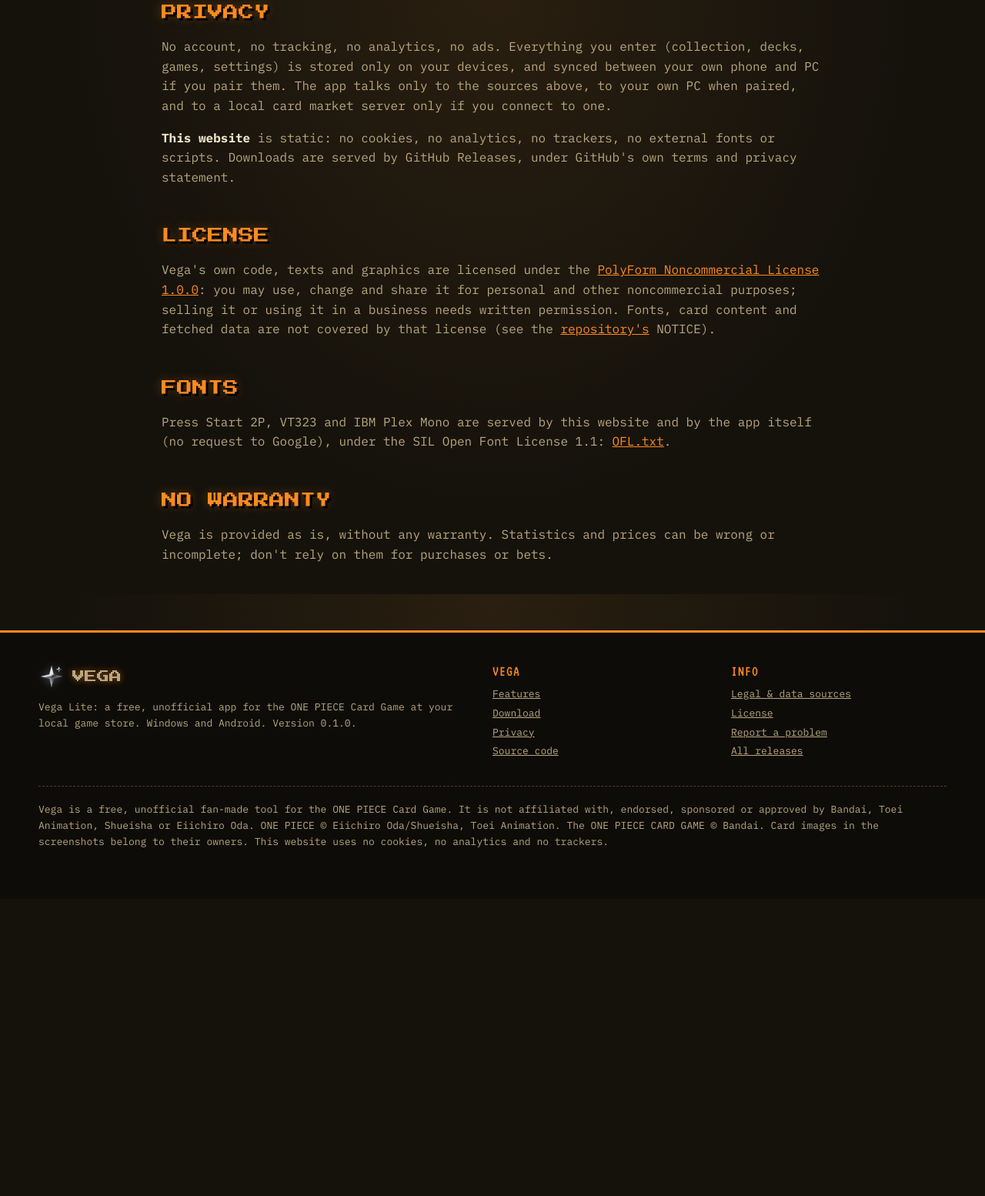
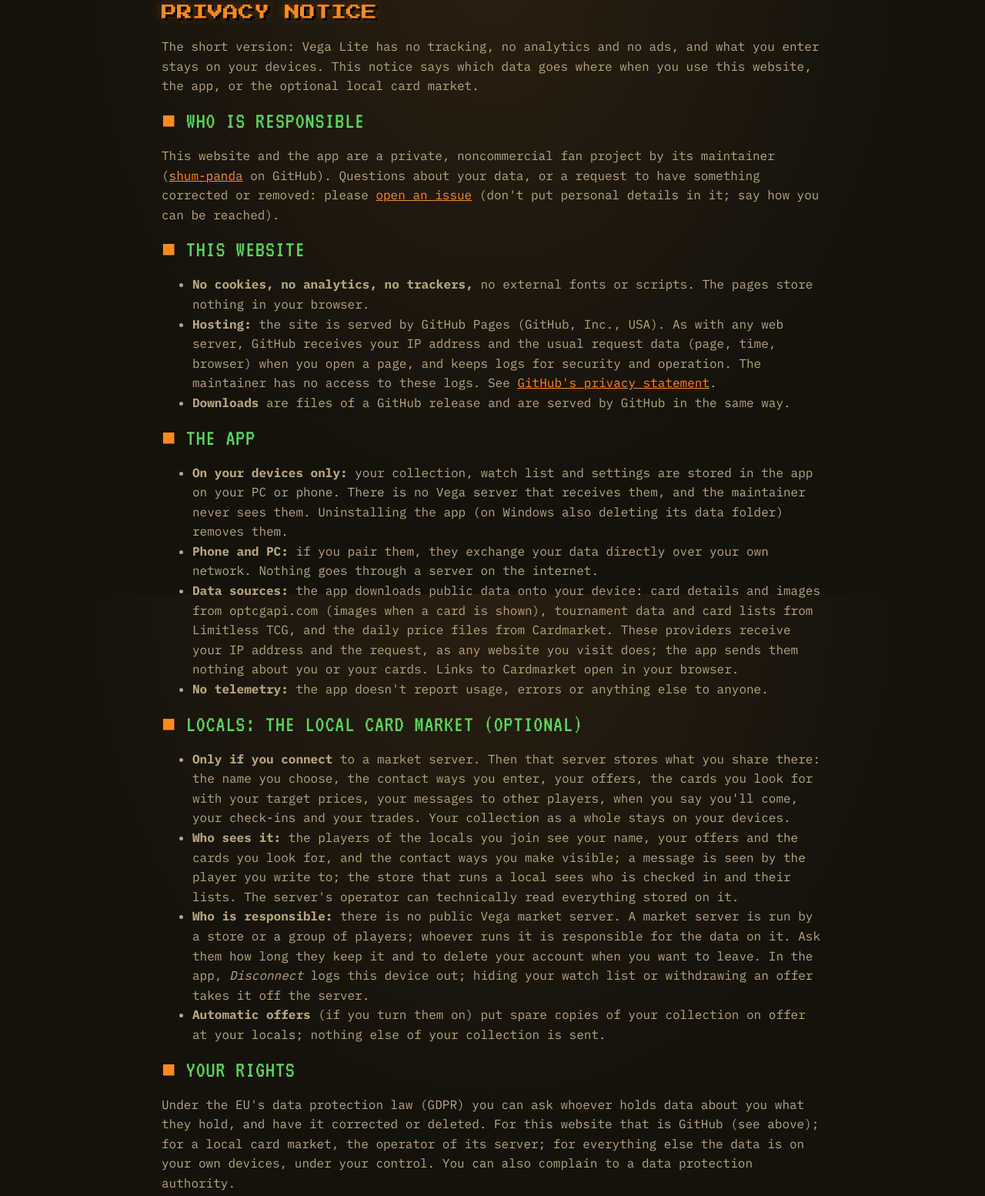
Before and after one commit to shum-panda/local, a plain HTML site: page docs/legal.html in a window 1280 px wide. Shown: the part 1628-3182 px from the top of the page at 77% size. Before the commit the page ends 2796 px from the top, so only its background shows below. Drawn offline with Linux system fonts and the light colour scheme.

Commit message:
Privacy notice on the legal page: this website (GitHub Pages), the app, the optional local card market, your rights
Co-Authored-By: Claude <noreply@anthropic.com>
Claude-Session: https://claude.ai/code/session_01MALWj4FnxNUZmmMV98eS16

```diff
--- a/docs/legal.html
+++ b/docs/legal.html
@@ -4,11 +4,11 @@
 <meta charset="utf-8">
 <meta name="viewport" content="width=device-width, initial-scale=1">
 <title>Legal · Vega</title>
-<meta name="description" content="Vega is an unofficial fan project. Trademarks, data sources and their terms, license, fonts and privacy.">
+<meta name="description" content="Vega Lite is an unofficial fan project. Privacy notice, trademarks, data sources and their terms, license and fonts.">
 <meta name="theme-color" content="#15120C">
 <meta name="referrer" content="no-referrer">
 <meta property="og:title" content="Legal · Vega">
-<meta property="og:description" content="Vega is an unofficial fan project. Trademarks, data sources and their terms, license, fonts and privacy.">
+<meta property="og:description" content="Vega Lite is an unofficial fan project. Privacy notice, trademarks, data sources and their terms, license and fonts.">
 <meta property="og:image" content="assets/img/vega-512.png">
 <link rel="icon" type="image/png" sizes="32x32" href="assets/img/vega-32.png">
 <link rel="apple-touch-icon" href="assets/img/vega-192.png">
@@ -64,12 +64,58 @@
       Collection, decks and games stay on your devices. No money moves through Vega. There's no public Vega market server yet;
       whoever runs one is responsible for it.</p>
 
-    <h2 id="privacy">Privacy</h2>
-    <p>No account, no tracking, no analytics, no ads. Everything you enter (collection, decks, games, settings) is stored only on your
-      devices, and synced between your own phone and PC if you pair them. The app talks only to the sources above, to your own PC when
-      paired, and to a local card market server only if you connect to one.</p>
-    <p><strong>This website</strong> is static: no cookies, no analytics, no trackers, no external fonts or scripts. Downloads are served
-      by GitHub Releases, under GitHub's own terms and privacy statement.</p>
+    <h2 id="privacy">Privacy notice</h2>
+    <p>The short version: Vega Lite has no tracking, no analytics and no ads, and what you enter stays on your devices. This
+      notice says which data goes where when you use this website, the app, or the optional local card market.</p>
+
+    <h3 id="privacy-who">Who is responsible</h3>
+    <p>This website and the app are a private, noncommercial fan project by its maintainer (<a href="https://github.com/shum-panda" rel="noopener">shum-panda</a> on GitHub).
+      Questions about your data, or a request to have something corrected or removed: please
+      <a href="https://github.com/shum-panda/local/issues" data-issues>open an issue</a> (don't put personal details in it; say how you can be reached).</p>
+
+    <h3 id="privacy-site">This website</h3>
+    <ul>
+      <li><b>No cookies, no analytics, no trackers,</b> no external fonts or scripts. The pages store nothing in your browser.</li>
+      <li><b>Hosting:</b> the site is served by GitHub Pages (GitHub, Inc., USA). As with any web server, GitHub receives your IP
+        address and the usual request data (page, time, browser) when you open a page, and keeps logs for security and operation.
+        The maintainer has no access to these logs. See <a href="https://docs.github.com/en/site-policy/privacy-policies/github-general-privacy-statement" rel="noopener">GitHub's privacy statement</a>.</li>
+      <li><b>Downloads</b> are files of a GitHub release and are served by GitHub in the same way.</li>
+    </ul>
+
+    <h3 id="privacy-app">The app</h3>
+    <ul>
+      <li><b>On your devices only:</b> your collection, watch list and settings are stored in the app on your PC or phone. There is
+        no Vega server that receives them, and the maintainer never sees them. Uninstalling the app (on Windows also deleting its
+        data folder) removes them.</li>
+      <li><b>Phone and PC:</b> if you pair them, they exchange your data directly over your own network. Nothing goes through a
+        server on the internet.</li>
+      <li><b>Data sources:</b> the app downloads public data onto your device: card details and images from optcgapi.com (images
+        when a card is shown), tournament data and card lists from Limitless TCG, and the daily price files from Cardmarket. These
+        providers receive your IP address and the request, as any website you visit does; the app sends them nothing about you or
+        your cards. Links to Cardmarket open in your browser.</li>
+      <li><b>No telemetry:</b> the app doesn't report usage, errors or anything else to anyone.</li>
+    </ul>
+
+    <h3 id="privacy-locals">Locals: the local card market (optional)</h3>
+    <ul>
+      <li><b>Only if you connect</b> to a market server. Then that server stores what you share there: the name you choose, the
+        contact ways you enter, your offers, the cards you look for with your target prices, your messages to other players, when
+        you say you'll come, your check-ins and your trades. Your collection as a whole stays on your devices.</li>
+      <li><b>Who sees it:</b> the players of the locals you join see your name, your offers and the cards you look for, and the
+        contact ways you make visible; a message is seen by the player you write to; the store that runs a local sees who is
+        checked in and their lists. The server's operator can technically read everything stored on it.</li>
+      <li><b>Who is responsible:</b> there is no public Vega market server. A market server is run by a store or a group of
+        players; whoever runs it is responsible for the data on it. Ask them how long they keep it and to delete your account
+        when you want to leave. In the app, <i>Disconnect</i> logs this device out; hiding your watch list or withdrawing an offer
+        takes it off the server.</li>
+      <li><b>Automatic offers</b> (if you turn them on) put spare copies of your collection on offer at your locals; nothing else
+        of your collection is sent.</li>
+    </ul>
+
+    <h3 id="privacy-rights">Your rights</h3>
+    <p>Under the EU's data protection law (GDPR) you can ask whoever holds data about you what they hold, and have it corrected or
+      deleted. For this website that is GitHub (see above); for a local card market, the operator of its server; for everything
+      else the data is on your own devices, under your control. You can also complain to a data protection authority.</p>
 
     <h2 id="license">License</h2>
     <p>Vega's own code, texts and graphics are licensed under the <a href="https://polyformproject.org/licenses/noncommercial/1.0.0/" rel="noopener">PolyForm Noncommercial License 1.0.0</a>:
@@ -100,7 +146,7 @@
         <ul>
           <li><a href="features.html">Features</a></li>
           <li><a href="download.html">Download</a></li>
-          <li><a href="features.html#privacy">Privacy</a></li>
+          <li><a href="legal.html#privacy">Privacy notice</a></li>
           <li><a href="#" data-repo>Source code</a></li>
         </ul>
       </div>
```
Also changed, not shown: docs/download.html (+1 -1 lines), docs/features.html (+1 -1 lines), docs/index.html (+1 -1 lines).
